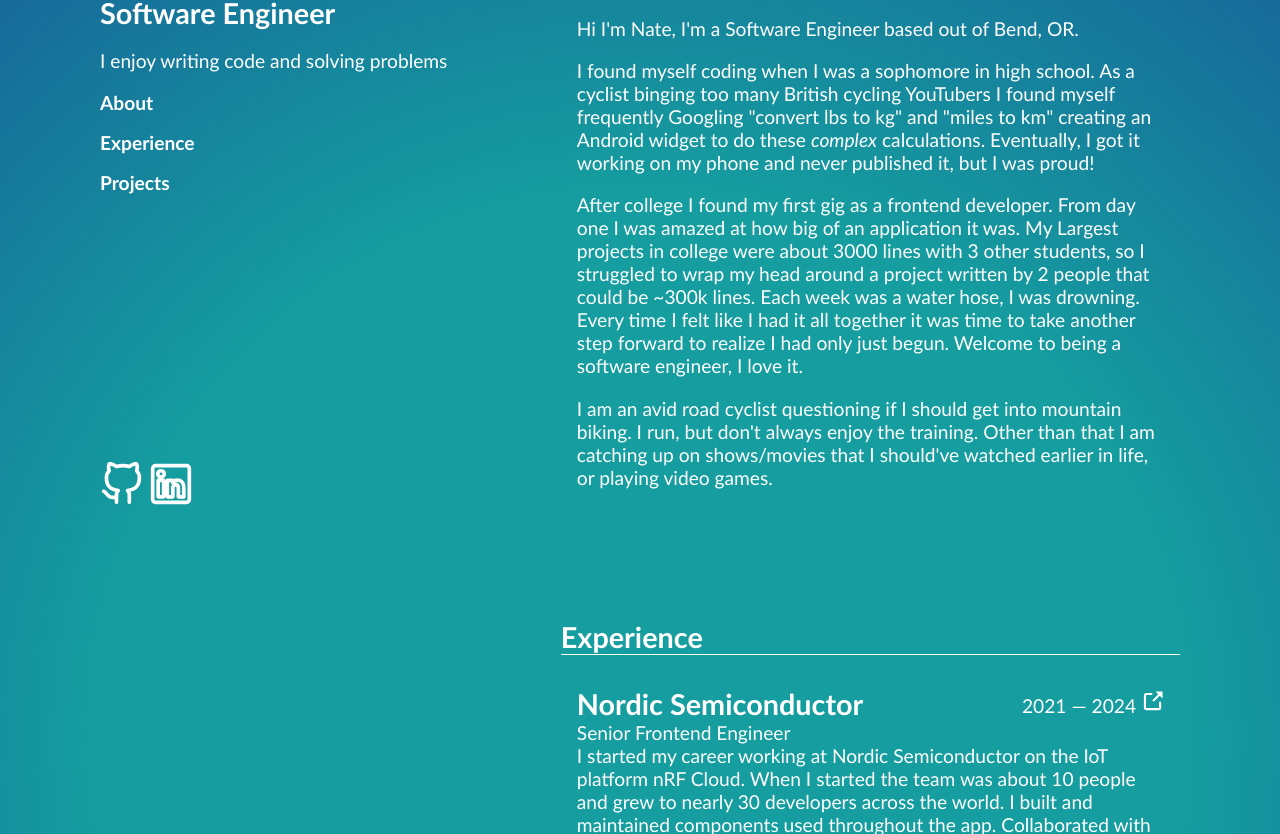
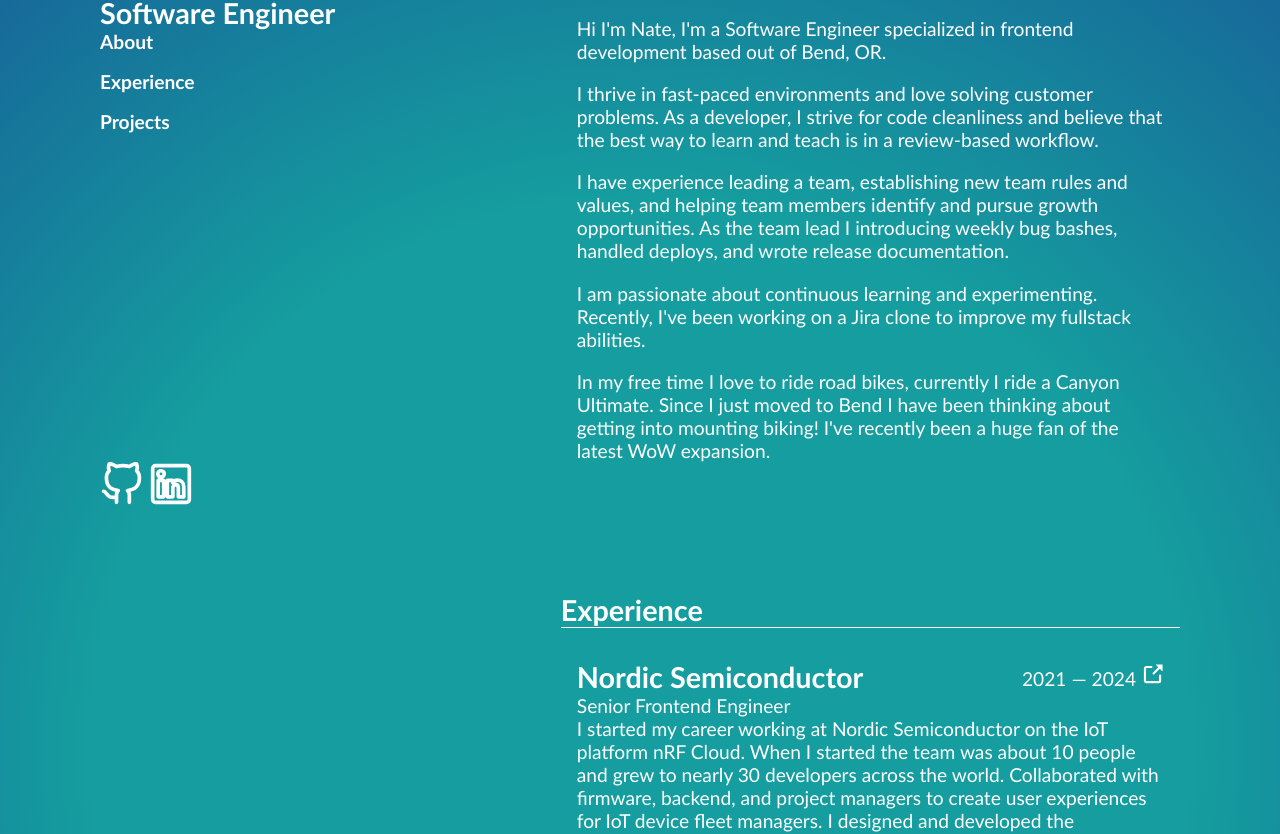
Before and after one commit to sherretten/website, a SvelteKit app: page / in a window 1280 px wide. Shown: the part 146-980 px from the top of the page. Built offline with nearby package versions, Linux system fonts and the light colour scheme.

Commit message:
Adjust language

```diff
--- a/src/routes/+page.svelte
+++ b/src/routes/+page.svelte
@@ -4,7 +4,6 @@
       <div class="base-content">
         <h1 class="name">Nate Sherrett</h1>
         <h2>Software Engineer</h2>
-        <p>I enjoy writing code and solving problems</p>
         <nav>
           <a class="section-link" href="#about">About</a>
           <a class="section-link" href="#experience">Experience</a>
@@ -57,37 +56,28 @@
       <section id="about">
         <h2 class="section-title">About</h2>
 				<div class="job-container">
-        <div>Hi I'm Nate, I'm a Software Engineer based out of Bend, OR.</div>
+        <div>Hi I'm Nate, I'm a Software Engineer specialized in frontend development based out of Bend, OR.</div>
+
 				<p>
-          I found myself coding when I was a sophomore in high school. As a
-          cyclist binging too many British cycling YouTubers I found myself
-          frequently Googling "convert lbs to kg" and "miles to km" creating an
-          Android widget to do these <i>complex</i>
-          calculations. Eventually, I got it working on my phone and never published
-          it, but I was proud!
+					I thrive in fast-paced environments and love solving customer problems.
+					As a developer, I strive for code cleanliness and believe that the best way to learn and teach is in a review-based workflow.
 				</p>
+
+				<p>I have experience leading a team, establishing new team rules and values, and helping team members identify and pursue growth opportunities. As the team lead I introducing weekly bug bashes, handled deploys, and wrote release documentation.</p>
+				<p>	I am passionate about continuous learning and experimenting. Recently, I've been working on a Jira clone to improve my fullstack abilities.</p>
+
         <p>
-          After college I found my first gig as a frontend developer. From day
-          one I was amazed at how big of an application it was. My Largest
-          projects in college were about 3000 lines with 3 other students, so I
-          struggled to wrap my head around a project written by 2 people that
-          could be ~300k lines. Each week was a water hose, I was drowning.
-          Every time I felt like I had it all together it was time to take
-          another step forward to realize I had only just begun. Welcome to
-          being a software engineer, I love it.
-        </p>
-        <p>
-          I am an avid road cyclist questioning if I should get into mountain biking.
-					I run, but don't always enjoy the training. Other than that I am catching up
-					on shows/movies that I should've watched earlier in life, or playing video games.
+					In my free time I love to ride road bikes, currently I ride a Canyon Ultimate.
+					Since I just moved to Bend I have been thinking about getting into mounting biking!
+					I've recently been a huge fan of the latest WoW expansion.
         </p>
 				</div>
       </section>
 
       <section id="experience">
         <h2 class="section-title">Experience</h2>
+        <div class="job-container">
 					<a href="https://nrfcloud.com" target="_blank" rel="noreferrer noopener">
-        <div class="job-container">
 					<div class="title-row">
 						<h1>Nordic Semiconductor</h1>
               <div class="date">
@@ -101,13 +91,15 @@
 								</svg>
               </div>
             </div>
+					</a>
             <div class="title">Senior Frontend Engineer</div>
             <div class="description">
               I started my career working at Nordic Semiconductor on the IoT
               platform nRF Cloud. When I started the team was about 10 people and grew to
-							nearly 30 developers across the world. I built and maintained components used
-							throughout the app. Collaborated with firmware, backend, and project managers
-							to create user experiences for IoT device fleet managers.
+							nearly 30 developers across the world. Collaborated with firmware, backend, and project managers
+							to create user experiences for IoT device fleet managers. I designed and developed the workflows including the
+							Device Identity and Provisioning Service, Location Service, Device Alerts and Logs, and maintained components used
+							throughout the app.
             </div>
             <div class="stacks">
               <div class="stack react">React</div>
@@ -116,12 +108,11 @@
               <div class="stack graphql">Graphql</div>
             </div>
 					</div>
-				</a>
       </section>
       <section id="projects">
         <h2 class="section-title">Projects</h2>
+				<div class="job-container">
 					<a href="https://www.codewithfriends.com" target="_blank" rel="noreferrer noopener">
-          <div class="job-container">
 					<div class="title-row">
 						<h1>Code With Friends</h1>
 						<div class="date">
@@ -134,6 +125,7 @@
 								</svg>
 							</div>
 						</div>
+					</a>
             <div class="description">
               In collaboration with a friend, we initiated a side project
               focused on mutual skill development. The primary objective is to
@@ -146,7 +138,6 @@
               <div class="stack javascript">Javascript</div>
             </div>
           </div>
-					</a>
         <div class="projects-container">
           <div class="job-container">
             <div class="title-row">
@@ -157,8 +148,7 @@
             </div>
             <div class="description">
               This project is something silly that I thought up to learn more
-              about
-              <strong>Next js</strong> and <strong>Vercel</strong>. I mostly set
+              about <strong>Next js</strong> and <strong>Vercel</strong>. I mostly set
               out with the plan to copy Jira but coming up with a better way to
               automate <i>standup's</i>.
               <div class="stacks">
@@ -274,7 +264,7 @@
   }
   .job-container:hover {
     outline: 1px solid #161e30;
-    background-color: #161e30;
+    background-color: #161e305e;
   }
 
   .title-row {
```
Lines whose indentation alone changed are shown as unchanged.
